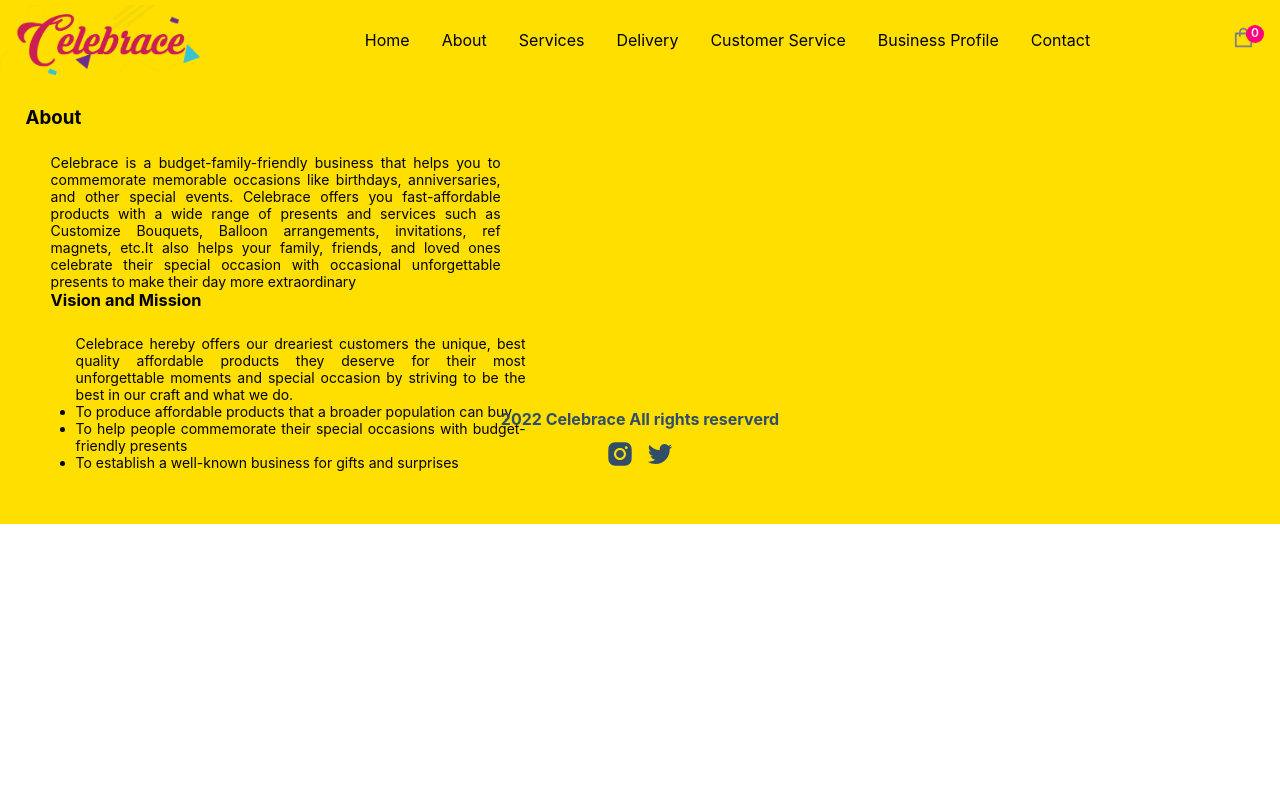
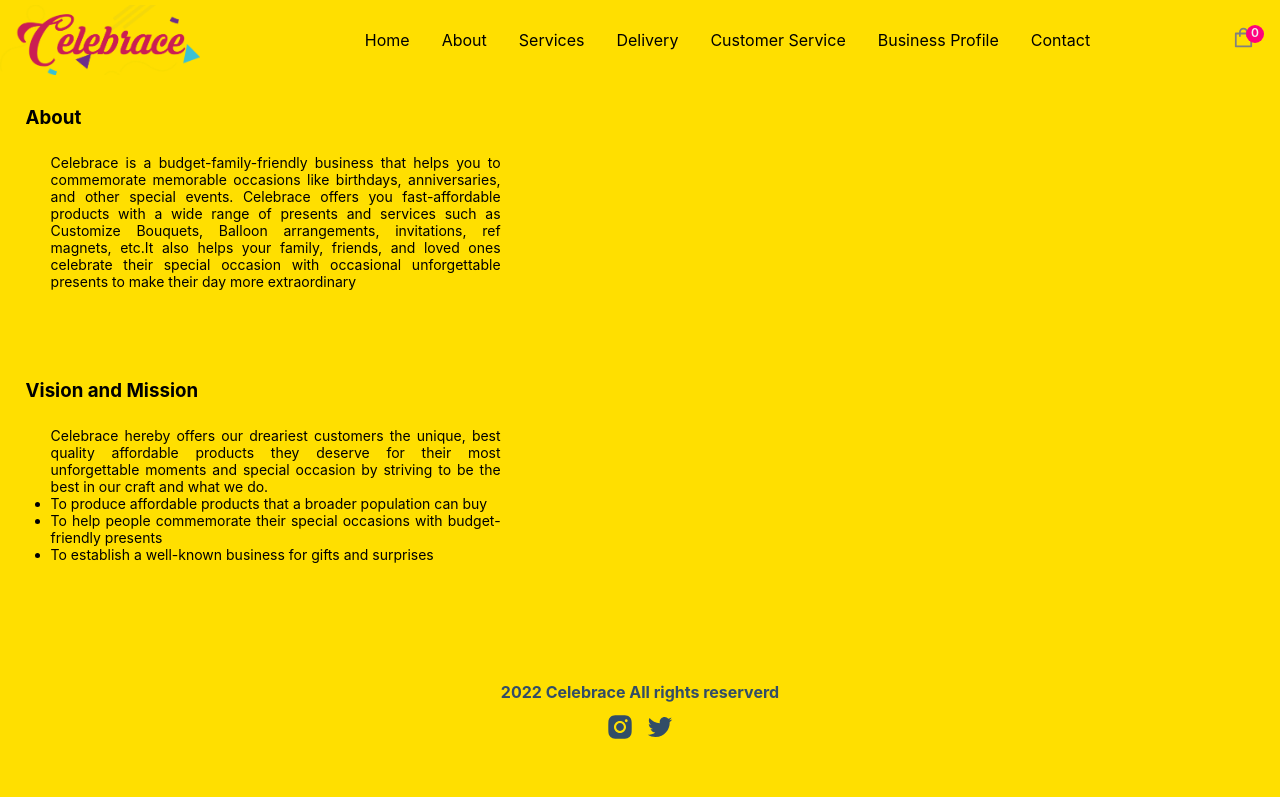
Before and after one commit to GuyWithBag/mobprog-ils, a Next.js app: page /about in a window 1280 px wide. Built offline with nearby package versions, Linux system fonts and the light colour scheme; a web font is replaced by a local one.

Commit message:
back to original

```diff
--- a/pages/about.js
+++ b/pages/about.js
@@ -12,8 +12,11 @@
           Celebrace offers you fast-affordable products with a wide range of presents and services such as Customize Bouquets, Balloon arrangements, invitations, ref magnets, etc.It also helps your family, friends,
           and loved ones celebrate their special occasion with occasional unforgettable presents to make their day more extraordinary
         </p>
-
-        <div className="row">
+        </div>
+        </div>
+        </div>
+        <div className="column">
+          <div className="row">
           <h3> Vision and Mission</h3>
           <div className="vm-container">
           <p>
@@ -25,10 +28,8 @@
          </ul>
           </p>
         </div>
+        </div>
        </div>
-       </div>
-        </div>
-        </div>
     </>
   )
 }
```
